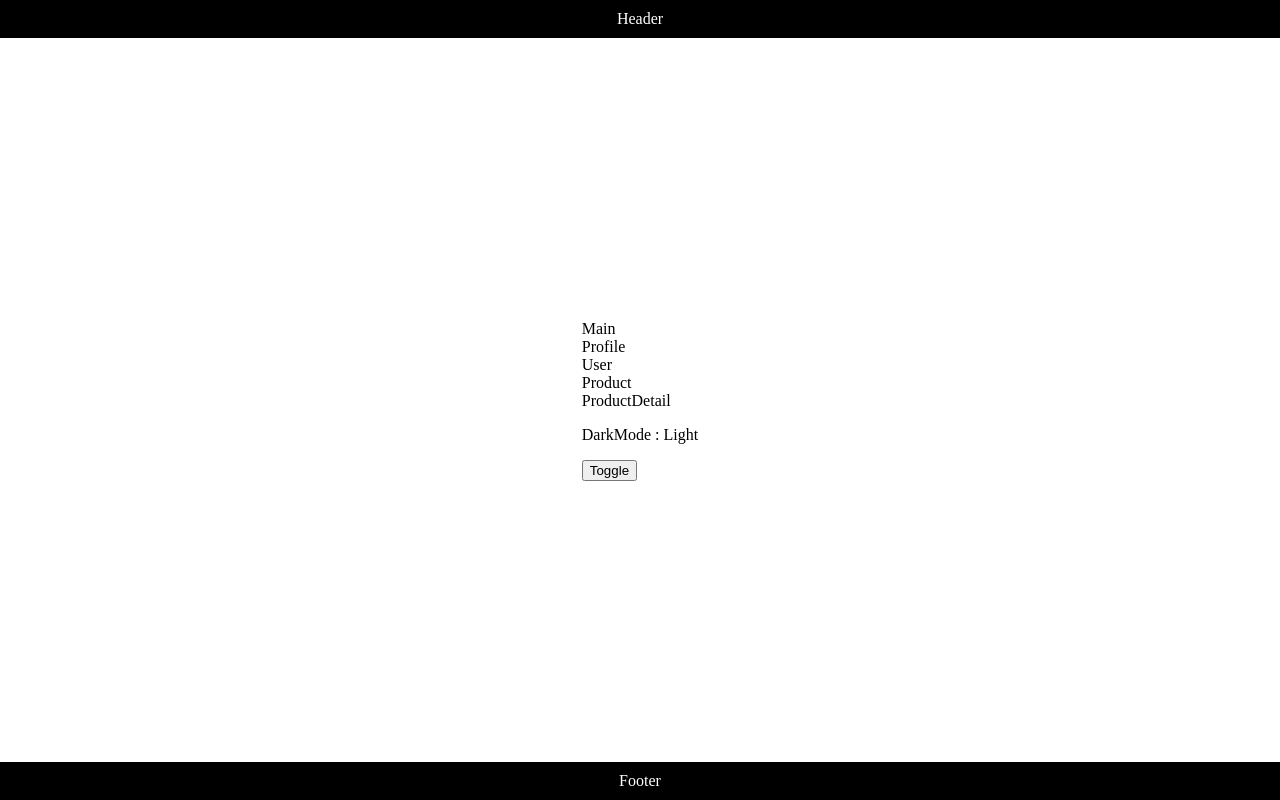
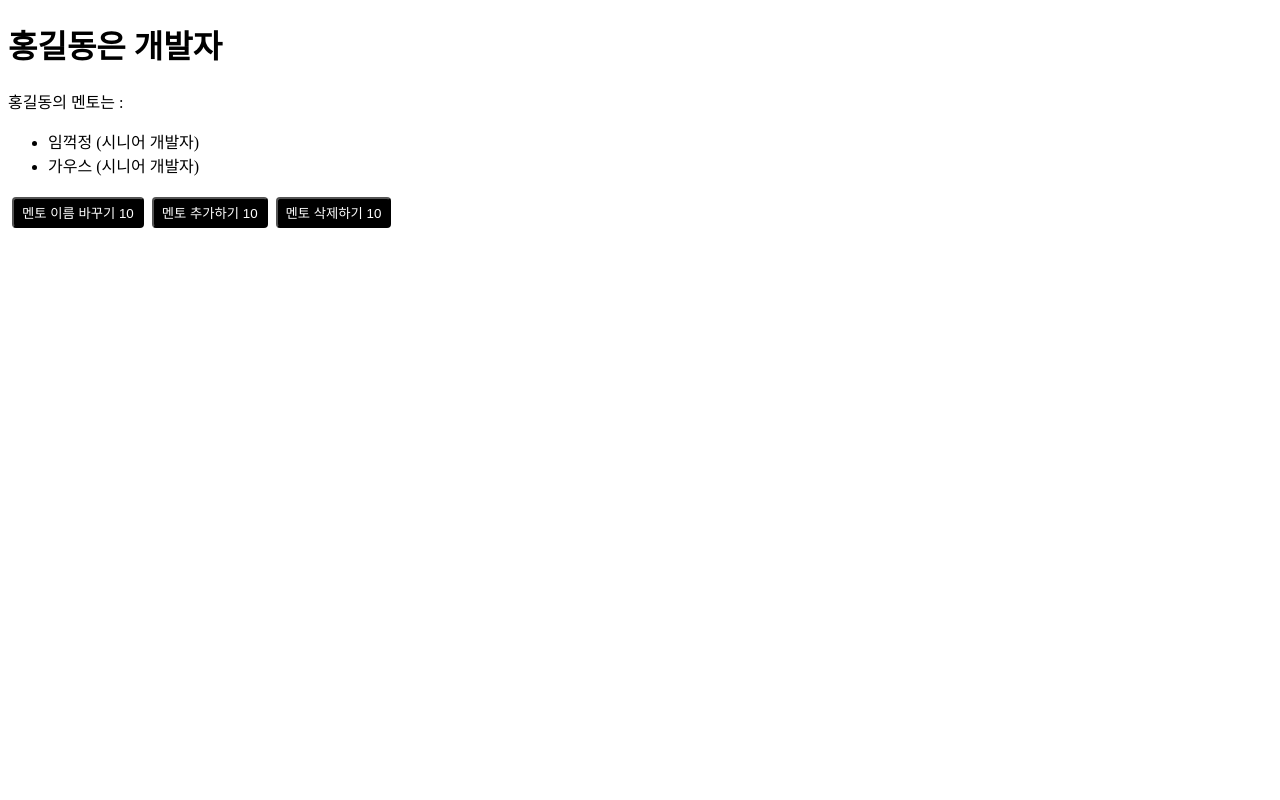
Before and after one commit to smark1024/react-basic, a React (Vite) app: page / in a window 1280 px wide. Built offline with nearby package versions, Linux system fonts and the light colour scheme.

Commit message:
useCallback, useMemo 활용 리렌더링 방지

```diff
--- /dev/null
+++ b/src/AppMentorsButton.jsx
@@ -0,0 +1,84 @@
+import React, { useReducer, useMemo, useCallback, memo } from "react";
+import personReducer from "./reducer/person-reducer";
+
+export default function AppMentor() {
+    const [person, dispatch] = useReducer(personReducer, initialPerson);
+
+    const handleChange = useCallback(() => {
+        const prev = prompt(`누구의 이름을 바꾸고 싶은가요?`);
+        const current = prompt(`이름을 무엇으로 바꾸고 싶은가요?`);
+        dispatch({ type: "updated", prev, current });
+    }, []);
+
+    const handleAdd = useCallback(() => {
+        const name = prompt(`누구를 추가하고 싶은가요?`);
+        const title = prompt(`멘토의 타이틀은 무엇인가요?`);
+        dispatch({ type: "added", name, title });
+    }, []);
+
+    const handleDelete = useCallback(() => {
+        const name = prompt(`누구를 삭제하고 싶은가요?`);
+        dispatch({ type: "deleted", name });
+    }, []);
+
+    return (
+        <div>
+            <h1>
+                {person.name}은 {person.title}
+            </h1>
+            <p>{person.name}의 멘토는 :</p>
+            <ul>
+                {person.mentor.map((mentor, index) => (
+                    <li key={index}>
+                        {mentor.name} ({mentor.title})
+                    </li>
+                ))}
+            </ul>
+
+            <Button text="멘토 이름 바꾸기" onClick={handleChange} />
+            <Button text="멘토 추가하기" onClick={handleAdd} />
+            <Button text="멘토 삭제하기" onClick={handleDelete} />
+        </div>
+    );
+}
+
+const Button = memo(({ text, onClick }) => {
+    console.log("Button", text, "re-rendering");
+    const result = useMemo(() => calculateSomething(), []);
+    return (
+        <button
+            onClick={onClick}
+            style={{
+                backgroundColor: "black",
+                color: "white",
+                borderRadius: "4px",
+                padding: "4px 8px",
+                margin: "4px",
+            }}
+        >
+            {`${text} ${result}`}
+        </button>
+    );
+});
+
+function calculateSomething() {
+    for (let index = 0; index < 10000; index++) {
+        console.log("🎯");
+    }
+    return 10;
+}
+
+const initialPerson = {
+    name: "홍길동",
+    title: "개발자",
+    mentor: [
+        {
+            name: "임꺽정",
+            title: "시니어 개발자",
+        },
+        {
+            name: "가우스",
+            title: "시니어 개발자",
+        },
+    ],
+};
--- a/src/main.jsx
+++ b/src/main.jsx
@@ -1,9 +1,9 @@
 import { StrictMode } from "react";
 import { createRoot } from "react-dom/client";
-import AppTheme from "./AppTheme.jsx";
+import AppMentorsButton from "./AppMentorsButton.jsx";
 
 createRoot(document.getElementById("root")).render(
     <StrictMode>
-        <AppTheme />
+        <AppMentorsButton />
     </StrictMode>
 );
```
